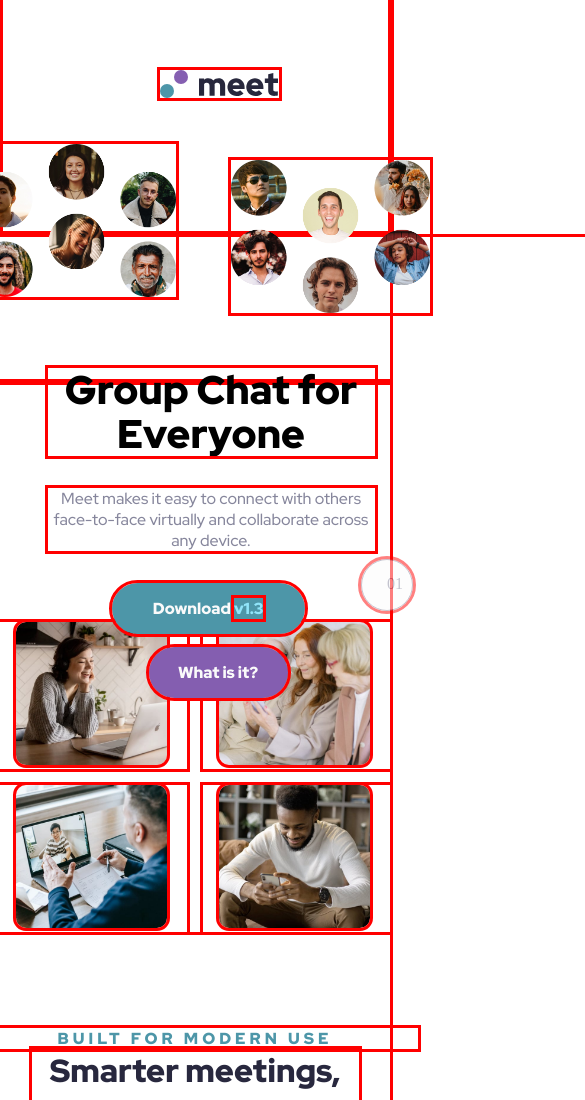
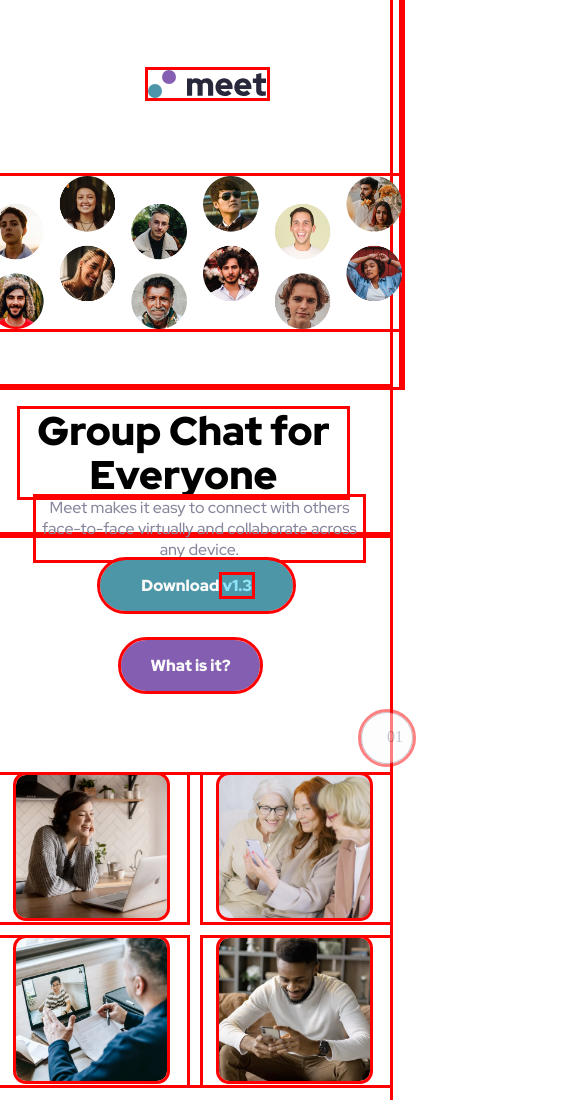
Before and after one commit to EAguayodev/meet-landing-page, a plain HTML site: page meet-landing-page/starter-code/index.html in a window 390 px wide. Shown: the top 1100 px of the page, 585 px wide, since content can reach past the window. Drawn offline with Linux system fonts and the light colour scheme.

Commit message:
removed horizontal scroll for iphone and tablet devices css

```diff
--- a/meet-landing-page/starter-code/css/main.css
+++ b/meet-landing-page/starter-code/css/main.css
@@ -82,13 +82,16 @@
     left: 2rem;
 }
 
+.tablet-hero{
+    display: none;
+}
+
 
 .container h1 {
     text-align: center;
     font-family: var(--red-hat-font);
     font-weight: 900;
     font-size: 4rem;
-    margin: 0 3rem 0 1rem;
     position: relative;
     top: 5rem;
     width: 27.813rem;
@@ -299,7 +302,15 @@ footer .f__span {
 }
 
 @media (max-width: 51.25rem) {
+    .tablet-hero{
+        display: block;
+        width: 820px;
+        height: 303px;
+        position: relative;
+        top: 9rem;
+    }
     .hero-left {
+        display: none;
         position: relative;
         top: 7rem;
         right: 0rem;
@@ -309,6 +320,7 @@ footer .f__span {
     }
 
     .hero-right {
+        display: none;
         position: relative;
         top: 8rem;
         left: -17rem;
@@ -451,7 +463,7 @@ footer .f__span {
         font-size: 2.5rem;
         line-height: 44px;
         left: 2rem;
-        top: 21rem;
+        top: 14rem;
         width: 20.438rem;
     }
 
@@ -459,9 +471,14 @@ footer .f__span {
         font-size: 16px;
         text-align: center;
         position: relative;
-        top: 23rem;
+        top: 14rem;
         left: 3rem;
         width: 327px;
+    }
+
+    .tablet-hero{
+        width: 414px;
+        height: 153px;
     }
 
     .hero-right {
@@ -469,7 +486,8 @@ footer .f__span {
         width: 12.438rem;
         height: 9.563rem;
         left: -10rem;
-        top: 10rem
+        top: 10rem;
+        display: none;
     }
 
     .hero-left {
@@ -478,6 +496,7 @@ footer .f__span {
         width: 12.438rem;
         height: 9.563rem;
         left: 11rem;
+        display: none;
     }
 
     .circle {
@@ -517,14 +536,14 @@ footer .f__span {
     .btn-default-1 {
         width: 193px;
         position: relative;
-        top: 25rem;
+        top: 14rem;
         left: 7rem;
     }
 
     .btn-default-2 {
         width: 139px;
-        top: 29rem;
-        left: -3rem;
+        top: 19rem;
+        left: -4rem;
     }
 
     .row-grid {
--- a/meet-landing-page/starter-code/index.html
+++ b/meet-landing-page/starter-code/index.html
@@ -20,7 +20,8 @@
           <!-- hero left box -->
           <!-- logo and heading -->
           <div>
-            <img class="logo" src="assets/logo.svg" alt="logo">
+            <img class="logo" src="assets/logo.svg" alt="Meet landing page logo">
+            <img class="tablet-hero" src="assets/tablet/image-hero.png" alt="tablet image hero">
             <h1>
               Group Chat for Everyone
             </h1>
@@ -65,22 +66,22 @@
       <div class="row-grid">
         <!-- box 1 -->
         <div>
-          <img class="grid-img" src="./assets/desktop/image-woman-in-videocall.jpg" alt="women-in-voicecall">
+          <img class="grid-img" src="assets/desktop/image-woman-in-videocall.jpg" alt="women-in-voicecall">
         </div>
         <!-- box 1 -->
         <!-- box 2 -->
         <div>
-          <img class="grid-img" src="./assets/desktop/image-women-videochatting.jpg" alt="women-videochatting">
+          <img class="grid-img" src="assets/desktop/image-women-videochatting.jpg" alt="women-videochatting">
         </div>
         <!-- box 2 -->
         <!-- box 3 -->
         <div>
-          <img class="grid-img" src="./assets/desktop/image-men-in-meeting.jpg" alt="men-in-meeting">
+          <img class="grid-img" src="assets/desktop/image-men-in-meeting.jpg" alt="men-in-meeting">
         </div>
         <!-- box 3 -->
         <!-- box 4 -->
         <div>
-          <img class="grid-img" src="./assets/desktop/image-man-texting.jpg" alt="man-texting">
+          <img class="grid-img" src="assets/desktop/image-man-texting.jpg" alt="man-texting">
         </div>
         <!-- box 4 -->
       </div>
```
